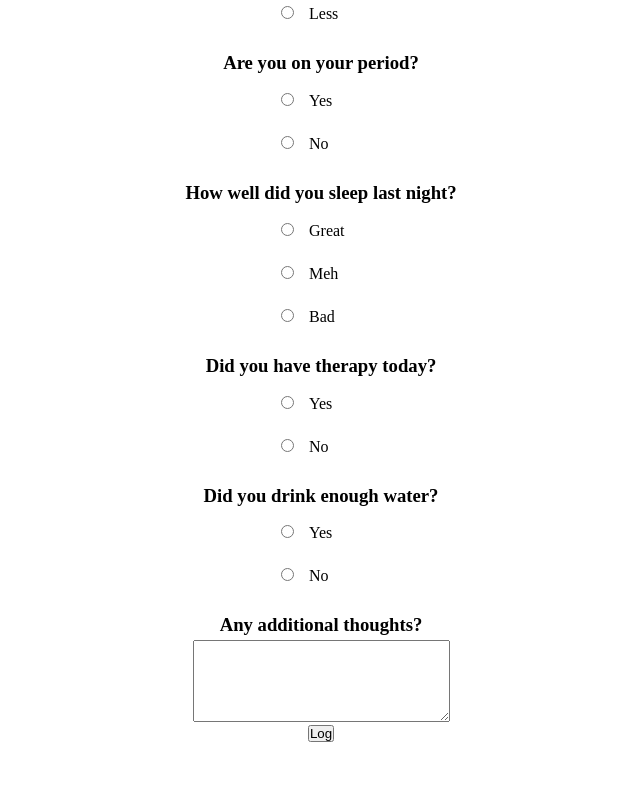
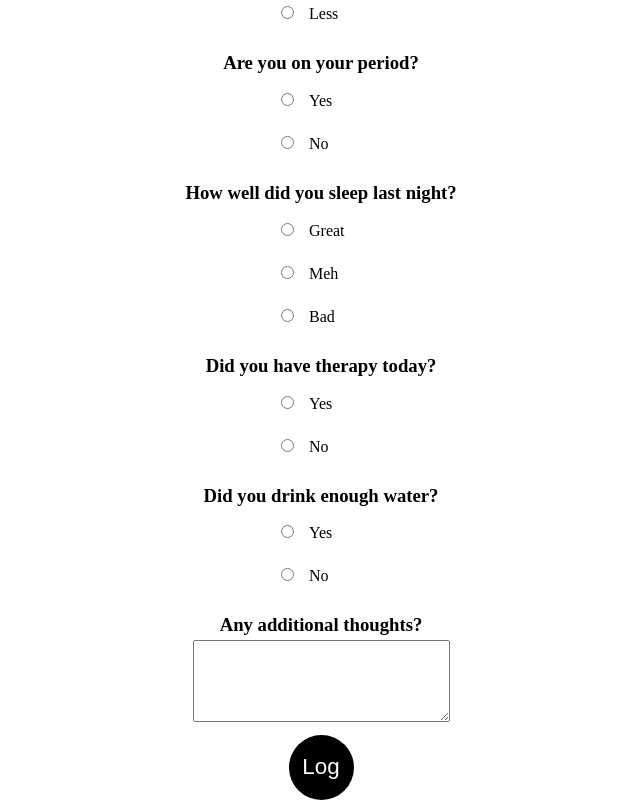
Before and after one commit to AwrenNuit/mood-tracker, a React (Create React App) app: page /new-entry in a window 1280 px wide. Shown: the part 1020-1820 px from the top of the page, without its empty margins (319-959 px from the left). Before the commit the page ends 1762 px from the top, so only its background shows below. Built offline with nearby package versions, Linux system fonts and the light colour scheme; no server answers; a web font is replaced by a local one.

Commit message:
preliminary button styling

```diff
--- a/src/components/NewEntry/NewEntry.css
+++ b/src/components/NewEntry/NewEntry.css
@@ -4,6 +4,23 @@
 
 .entry-date-container {
   margin-top: 15px;
+}
+
+.entry-log-btn {
+  background-color: black;
+  border: none;
+  border-radius: 50%;
+  width: 65px;
+  height: 65px;
+  margin-top: 10px;
+  color: white;
+  font-size: 1.4em;
+  cursor: pointer;
+  transition: 0.3s;
+}
+
+.entry-log-btn:active {
+  box-shadow: 0 0 20px pink;
 }
 
 .entry-radio-container {
--- a/src/components/NewEntry/NewEntry.js
+++ b/src/components/NewEntry/NewEntry.js
@@ -370,7 +370,7 @@ export default function NewEntry() {
             onChange={(e)=>setThoughts(e.target.value)}
           />
         </div>
-        <button type="submit">Log</button>
+        <button className="entry-log-btn" type="submit">Log</button>
       </form>
     </center>
   );
```
